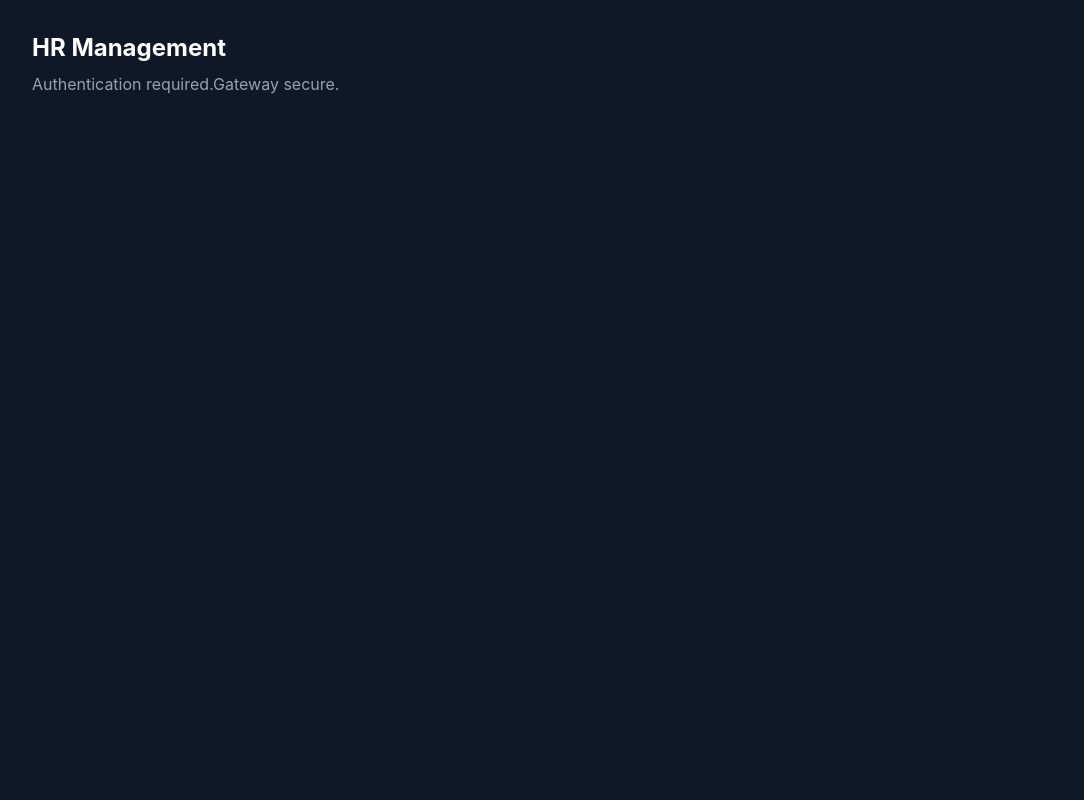
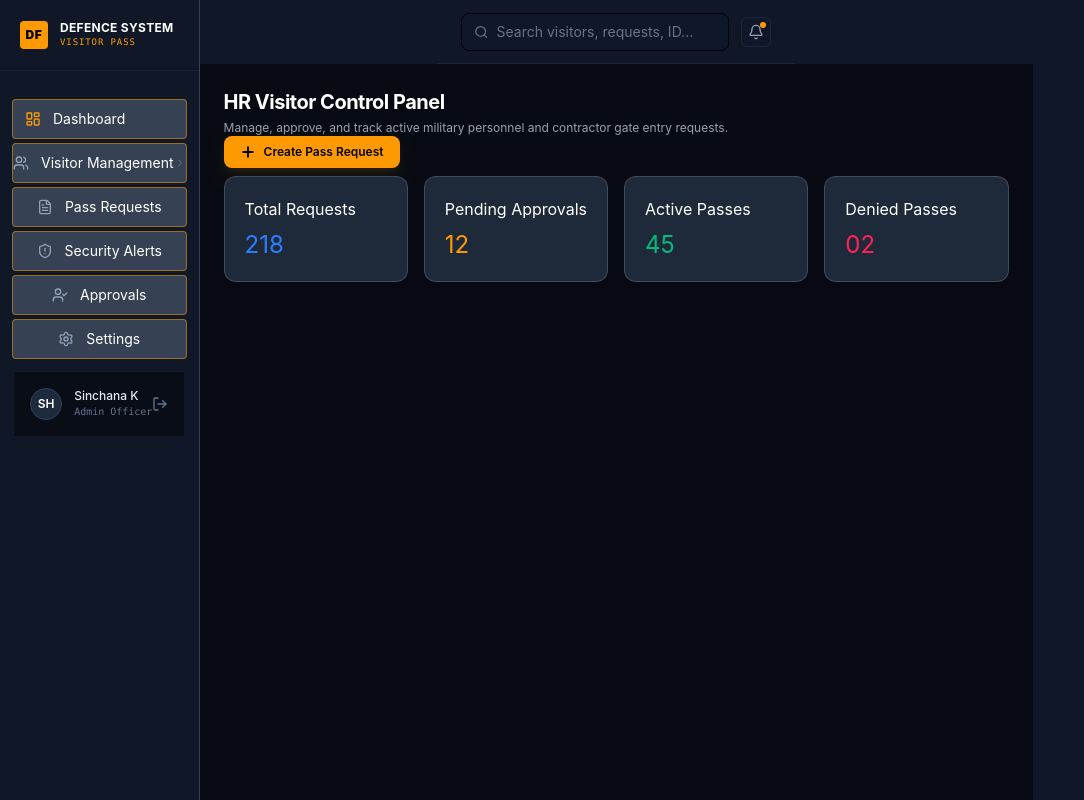
Before and after one commit to sin-h43/Defence-Pass-Management-System, a React (Vite) app in the folder defence-portal/: page /hr in a window 1280 px wide. Shown: the whole page, without its empty margins (0-1084 px from the left). Built offline with nearby package versions, Linux system fonts and the light colour scheme.

Commit message:
Configured clsx & tailwind-merge with shadcn

```diff
--- a/defence-portal/src/App.tsx
+++ b/defence-portal/src/App.tsx
@@ -5,13 +5,9 @@ import PreSched from './pages/employee/Pre-Scheduled.tsx';
 import RepeatedVisitorsPage from './pages/employee/RepeatedVisitorPage.tsx';
 import { RepeatedVisitorsProvider } from './contexts/RepeatedVisitorsContext'; // Import the provider
 
+import HRDashboard from './pages/hr/HrDashboard.tsx';
+
 //placeholder for HR n Security until we write their full code
-const HRDashboard = () => (
-  <div className="p-8 text-white">
-    <h2 className="text-2xl font-bold ">HR Management</h2>
-    <p className="text-gray-400 mt-2">Authentication required.Gateway secure.</p>
-  </div>
-);
 
 const SecurityDashboard = () => (
   <div className="p-8 text-white">
@@ -45,7 +41,9 @@ function App() {
           <Route path="/security" element={<SecurityDashboard />} />
 
           {/* 6.HR Dashboard */}
-          <Route path="/hr" element={<HRDashboard />} />
+          <Route
+          path="/hr"
+          element={<HRDashboard />} />
 
           {/* Redirect to employee dashboard as default */}
           <Route path="/" element={<Navigate to="/employee" />} />
--- /dev/null
+++ b/defence-portal/src/components/DashboardLayout.tsx
@@ -0,0 +1,99 @@
+import {cn} from '../lib/utils'
+import React, {useState} from 'react';
+import { LayoutDashboard,Users, FileText, ShieldAlert, UserCheck, Settings, LogOut, ChevronRight,Search, Bell } from 'lucide-react';
+
+
+export default function DashboardLayout({children}: {children: React.ReactNode}){
+    const [activeTab, setActiveTab] = useState("Dashboard")
+    const navItems = [
+        {name:"Dashboard", icon: LayoutDashboard},
+        {name:"Visitor Management", icon: Users, hasSub:true},
+        {name:"Pass Requests", icon: FileText},
+        {name:"Security Alerts", icon:ShieldAlert},
+        {name:"Approvals", icon: UserCheck},
+        {name:"Settings", icon: Settings},
+    ]
+
+    return(
+        <div className='flex w-screen h-screen overflow-hidden'>
+            {/*SideBar nav */}
+            <aside className='bg-gray-900 border-r border-gray-700 flex flex-col justify-start items-center gay-3'>
+            <div>
+                {/*header logo box*/}
+             <div className="p-5 border-b border-slate-800/60 flex items-center gap-3">
+            <div className="h-7 w-7 bg-amber-500 rounded flex items-center justify-center font-black text-black text-xs tracking-wider">
+              DF
+            </div>
+            <div>
+              <h1 className="font-bold text-xs tracking-wide text-white uppercase">Defence System</h1>
+              <p className="text-[9px] text-amber-500 font-mono tracking-widest uppercase">Visitor Pass</p>
+            </div>
+          </div>
+          <nav className='p-3 space-y-1 mt-4 text-white'>
+            {navItems.map((item)=>{
+                const Icon = item.icon
+                const isActive = activeTab == item.name
+                return(
+                    <button
+                        key={item.name}
+                        onClick={()=>setActiveTab(item.name)}
+                        className={cn(
+                            "h-10 bg-gray-700 rounded border border-amber-500/50 flex items-center text-sm hover:bg-gray-800 cursor-pointer transition-colors w-full",
+              isActive ? 'px-3 justify-start' : 'justify-center p-0'
+              )}>
+                <div className="flex items-center gap-3">
+                    <Icon className={cn("h-4 w-4", isActive ? "text-amber-500" : "text-slate-400 group-hover:text-slate-200")} />
+                    <span>{item.name}</span>
+                  </div>
+                  {item.hasSub && (
+                    <ChevronRight className="h-3 w-3 text-slate-500 group-hover:text-slate-300" />
+                  )}
+              </button>
+            )
+            })}
+          </nav>
+        </div>
+        {/* User Badge Footer */}
+        <div className="p-4 border-t border-slate-800/60 flex items-center justify-between bg-[#090d16]">
+          <div className="flex items-center gap-3">
+            <div className="h-8 w-8 rounded-full bg-slate-800 border border-slate-700 flex items-center justify-center text-xs font-semibold text-white">
+              SH
+            </div>
+            <div className='items-down'>
+              <p className="text-xs font-medium text-slate-200">Sinchana K</p>
+              <p className="text-[10px] text-slate-500 font-mono">Admin Officer</p>
+            </div>
+          </div>
+          <button className="text-slate-500  hover:text-rose-400 transition-colors">
+            <LogOut className="h-4 w-4" />
+          </button>
+        </div>
+        </aside>
+        <main className='flex flex-col items-center'>
+            {/*Top Header Bar */}
+            <header className="h-16 bg-gray-900 border-b border-[#21262d] shrink-0 flex items-center justify-between px-6 z-10 gap-3">
+            <div className="flex items-center bg-slate-900 border border-slate-850 rounded-lg px-3 py-2">
+              <Search className="text-gray-500 mr-2 h-4 w-4" />
+              <input
+                type="text"
+                placeholder="Search visitors, requests, ID..."
+                // value={searchQuery}
+                // onChange={(e) => setSearchQuery(e.target.value)}
+                className="w-full bg-transparent text-sm focus:outline-none placeholder-gray-500 text-white"
+              />
+            </div>
+            <div className="flex items-center gap-4">
+            <button className="relative p-1.5 text-slate-400 hover:text-slate-200 bg-slate-900/40 border border-slate-800/80 rounded-md">
+              <Bell className="h-4 w-4" />
+              <span className="absolute top-1 right-1 h-1.5 w-1.5 bg-amber-500 rounded-full"></span>
+            </button>
+          </div>
+            </header>
+            {/*Dynamic Page Component Window */}
+            <div className='flex-1 overflow-y-auto p-6 bg-[#070a12]'>
+                {children}
+            </div>
+        </main>
+        </div>
+    )
+}
--- a/defence-portal/src/index.css
+++ b/defence-portal/src/index.css
@@ -1,5 +1,12 @@
+/* @import "tailwindcss"; */
 @import "tailwindcss";
-@import "tailwindcss";
+
+:root{
+  --background: #070a12;
+  --foreground: #f8fafc;
+  --primary: #f59e0b; /* This is our amber color */
+  --border: #1e293b;
+}
 
 input:-webkit-autofill,
 input:-webkit-autofill:hover,
--- /dev/null
+++ b/defence-portal/src/lib/utils.ts
@@ -0,0 +1,6 @@
+import { clsx, type ClassValue } from "clsx"
+import { twMerge } from "tailwind-merge"
+
+export function cn(...inputs: ClassValue[]) {
+  return twMerge(clsx(inputs))
+}
--- /dev/null
+++ b/defence-portal/src/pages/hr/HrDashboard.tsx
@@ -0,0 +1,55 @@
+import {cn} from '../../lib/utils'
+import DashboardLayout from '@/components/DashboardLayout';
+import React, {useState} from 'react';
+import {Plus, ShieldCheck} from 'lucide-react'
+
+// Reusable card structure defined locally to keep things robust
+interface MetricCardProps {
+  title: string
+  value: string
+  type: "pending" | "active" | "denied" | "total"
+}
+function MetricCard({title, value, type}: MetricCardProps){
+
+        return(
+             <div className='bg-[#0bf19] border border-gray-600/80 p-5 rounded-xl text-white bg-gray-800'>
+            <p>{title}</p>
+            <p className={cn(
+                "text-2xl front-bold mt-2",
+                type === 'pending' && "text-amber-500",
+                type === 'active' && "text-emerald-500",
+                type === 'denied' && "text-rose-500",
+                type === 'total' && "text-blue-500",
+            )}> {value}</p>
+        </div>
+        )
+}
+
+export default function HrDashboard(){
+    const [isPanelOpen, setIsPanelOpen] = useState(false)
+
+    return(
+        <DashboardLayout>
+            <div className='space-y-6 '>
+            {/*Head description Section */}
+                <div>
+                    <h2 className='text-xl font-bold text-white tracking-tight'>HR Visitor Control Panel</h2>
+                    <p className='text-xs text-gray-400 mt-1'>Manage, approve, and track active military personnel and contractor gate entry requests.</p>
+                </div>
+            </div>
+
+            <button
+                onClick={()=> setIsPanelOpen(true)}
+                className='flex items-center gap-2 bg-amber-500 hover:bg-amber text-black px-4 py-2 rounded-lg text-xs font-semibold transition-all shadow-lg shadow-amber-500/10 cursor-pointer'>
+                    <Plus className = "h-4 w-4 stroke-[3]" /> Create Pass Request
+            </button>
+            {/*Metric Overview Row */}
+        <div className="grid grid-cols-1 mt-2 md:grid-cols-4 gap-4">
+          <MetricCard title="Total Requests" value="218" type="total"  />
+          <MetricCard title="Pending Approvals" value="12" type="pending" />
+          <MetricCard title="Active Passes" value="45" type="active" />
+          <MetricCard title="Denied Passes" value="02" type="denied" />
+        </div>
+        </DashboardLayout>
+    )
+}
--- a/defence-portal/vite.config.ts
+++ b/defence-portal/vite.config.ts
@@ -1,11 +1,17 @@
 import { defineConfig } from 'vite'
 import react from '@vitejs/plugin-react'
-import tailwindcss from '@tailwindcss/vite' // 1. Change this import path!
+import tailwindcss from '@tailwindcss/vite'
+import path from 'path' // 1. Bring in path utility
 
 // https://vite.dev/config/
 export default defineConfig({
   plugins: [
     react(),
-    tailwindcss(), // 2. Add it directly to the plugins array
+    tailwindcss(),
   ],
+  resolve: {
+    alias: {
+      "@": path.resolve(__dirname, "./src"), // 2. Map the @ symbol to your src folder
+    },
+  },
 })
```
Also changed, not shown: defence-portal/package.json (+6 -1 lines), defence-portal/tsconfig.app.json (+9 -1 lines), defence-portal/components.json (added), 1 other file (tests, documents, lock files or other folders).
